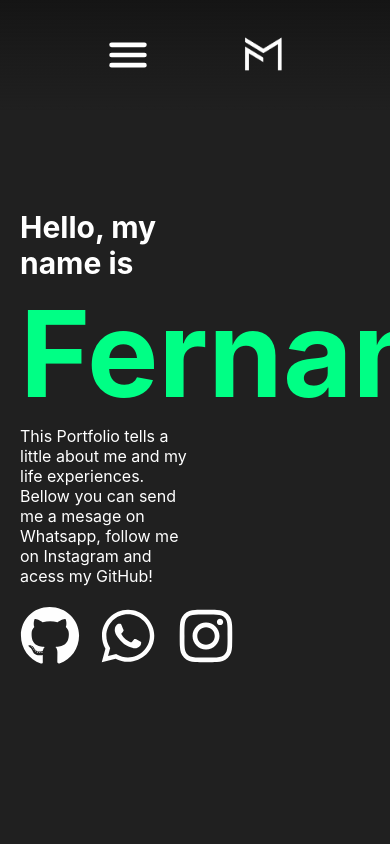
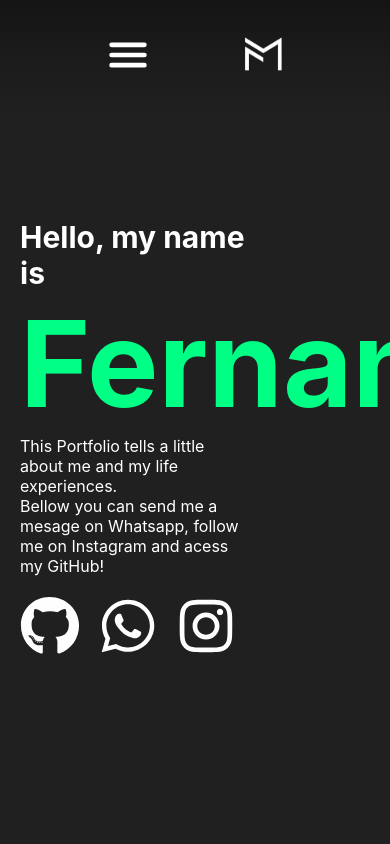
Before and after one commit to fernandomp26/fernandomorales_portfolio, a React (Vite) app: page / in a window 390 px wide. Shown: the top 844 px of the page. Built offline with nearby package versions, Linux system fonts and the light colour scheme.

Commit message:
tamaho da main text

```diff
--- a/src/components/Apresentation.css
+++ b/src/components/Apresentation.css
@@ -96,14 +96,15 @@ h1.hello {
 
 @media screen and (max-width: 1040px) {
    .main {
+      min-width: 100%;
       margin: 5% 0;
       display: flex;
       align-items: center;
       height: 869px;
    }
 
-   .main-text h1.name, h1 span {
-      font-size: 90px;
+   .main-text {
+      width: 90%;
    }
 
    .image img {
```
